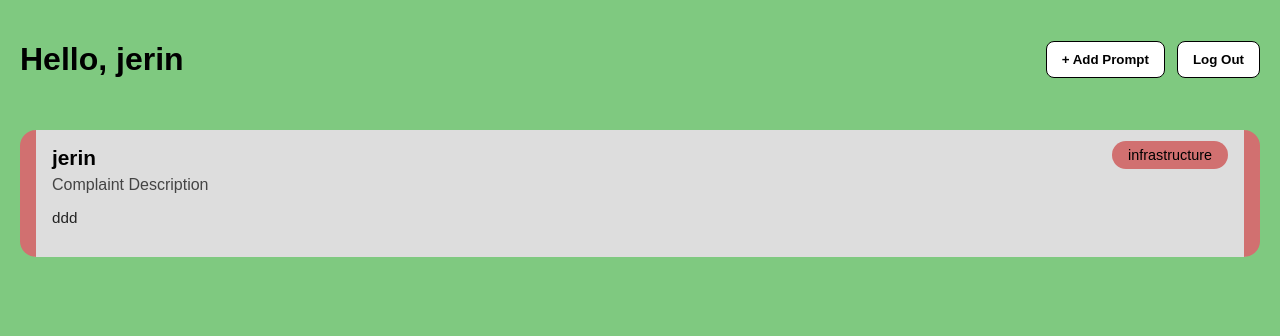
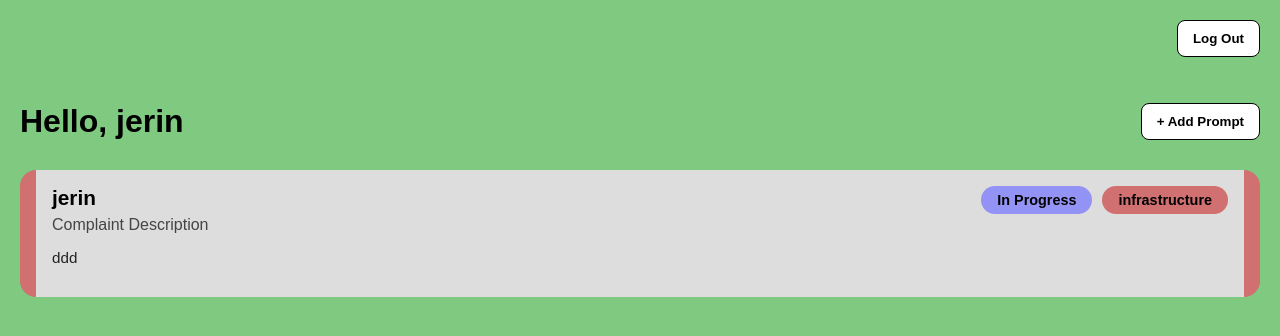
Before and after one commit to jerrrrrrryyyyyy/miniproject, a Flask app: page /home in a window 1280 px wide. Shown: the top 336 px of the page. Run offline with Flask 3, Linux system fonts and the light colour scheme; a user stored in the database is signed in; data comes from the database, SQL or seed files in the repository.

Commit message:
updated home page of website, need minor corrections

```diff
--- a/static/style.css
+++ b/static/style.css
@@ -6,20 +6,38 @@ body {
     padding: 20px;
 }
 
-/* Header layout */
+/* Header layout using grid */
 .header {
-    display: flex;
-    justify-content: space-between;
-    align-items: center;
+    display: grid;
+    grid-template-columns: 1fr 1fr;
+    grid-template-rows: 1fr 1fr;
+    height: 120px; /* Adjust height as needed */
     margin-bottom: 30px;
 }
 
-/* Button container on the right side */
-.button-group {
-    display: flex;
-    gap: 12px;
+/* Position Hello at bottom-left */
+.header h1 {
+    grid-column: 1;
+    grid-row: 2;
+    margin: 0;
+    align-self: end;
 }
 
+/* Log Out button at top-right */
+.header .top-right {
+    grid-column: 2;
+    grid-row: 1;
+    justify-self: end;
+    align-self: start;
+}
+
+/* Add Prompt button at bottom-right */
+.header .bottom-right {
+    grid-column: 2;
+    grid-row: 2;
+    justify-self: end;
+    align-self: end;
+}
 
 /* Generic buttons */
 button {
@@ -31,7 +49,6 @@ button {
     font-weight: bold;
 }
 
-
 /* Complaint card container */
 .card-container {
     display: flex;
@@ -39,7 +56,7 @@ button {
     gap: 16px;
 }
 
-/* Complaint card core layout */
+/* Complaint card layout */
 .complaint-card {
     display: flex;
     justify-content: space-between;
@@ -49,7 +66,6 @@ button {
     padding: 16px;
     border-left: 16px solid gray;
     border-right: 16px solid gray;
-;
 }
 
 /* Border color by category */
@@ -66,7 +82,7 @@ button {
     border-right-color: #819FF7;
 }
 
-/* Left section (text) */
+/* Left text section */
 .card-left {
     flex-grow: 1;
 }
@@ -88,7 +104,7 @@ button {
     color: #222;
 }
 
-/* Right section (buttons & tag) */
+/* Right section (badges & buttons) */
 .card-right {
     display: flex;
     flex-direction: column;
@@ -97,17 +113,39 @@ button {
     margin-left: 20px;
 }
 
-/* Category badge */
-.category-badge {
-    background-color: #e7c763;
+/* Badge container: row for status + category */
+.badge-row {
+    display: flex;
+    gap: 10px;
+    margin-bottom: 8px;
+}
+
+/* Shared badge style */
+.category-badge,
+.status-badge {
+    background-color: #9393f5;
     color: black;
     padding: 6px 16px;
     border-radius: 999px;
     font-size: 0.9rem;
     text-align: center;
+    font-weight: bold;
+    white-space: nowrap;
 }
 
-/* You can optionally style the badge per category */
+/* Optional: status-specific styling (if desired) */
+.status-badge.submitted {
+    background-color: #9393f5;
+}
+.status-badge.in-progress {
+    background-color: #f59e42;
+}
+.status-badge.resolved {
+    background-color: #4CAF50;
+    color: white;
+}
+
+/* Optional: category-specific overrides (if needed) */
 .category-badge.canteen {
     background-color: #e7c763;
 }
--- a/templates/home.html
+++ b/templates/home.html
@@ -9,12 +9,11 @@
 </head>
 <body>
     <div class="header">
-        <h1>Hello, {{ current_user.username }}</h1>
-        <div class="button-group">
-            <button onclick="location.href='/adddata'">+ Add Prompt</button>
-            <button onclick="location.href='/logout'">Log Out</button>
-        </div>
-    </div>
+    <h1>Hello, {{ current_user.username }}</h1>
+    <button class="top-right" onclick="location.href='/logout'">Log Out</button>
+    <button class="bottom-right" onclick="location.href='/adddata'">+ Add Prompt</button>
+</div>
+
 
     {% set role_names = [] %}
     {% for r in current_user.roles %}
@@ -24,22 +23,28 @@
     <div class="card-container">
     {% for complaint in complaints %}
     <div class="complaint-card {{ complaint.complaint_type | lower }}">
+        <!-- Left Section: Complaint Text -->
         <div class="card-left">
             <h3 class="heading">{{ complaint.complaint_headline }}</h3>
             <p class="subheading">Complaint Description</p>
             <p class="description">{{ complaint.complaint_text }}</p>
         </div>
 
+        <!-- Right Section: Tags and Actions -->
         <div class="card-right">
             <div class="badge-row">
+                <!-- Complaint Status Badge -->
+                <span class="status-badge {{ complaint.complaint_status | lower }}">
+                    {{ complaint.complaint_status }}
+                </span>
+
+                <!-- Complaint Category Badge -->
                 <span class="category-badge {{ complaint.complaint_type | lower }}">
                     {{ complaint.complaint_type }}
                 </span>
-                <span class="status-badge {{ complaint.status | lower }}">
-                    {{ complaint.status }}
-                </span>
             </div>
 
+            <!-- Action Buttons (for Teachers) -->
             {% if 'Teacher' in role_names %}
                 <a class="card-btn" href="/delete/{{ complaint.complaint_id }}">DELETE</a>
                 <a class="card-btn" href="{{ url_for('update_status', complaint_id=complaint.complaint_id) }}">update</a>
@@ -49,6 +54,7 @@
     {% endfor %}
 </div>
 
+
 </body>
 
 </html>
```
